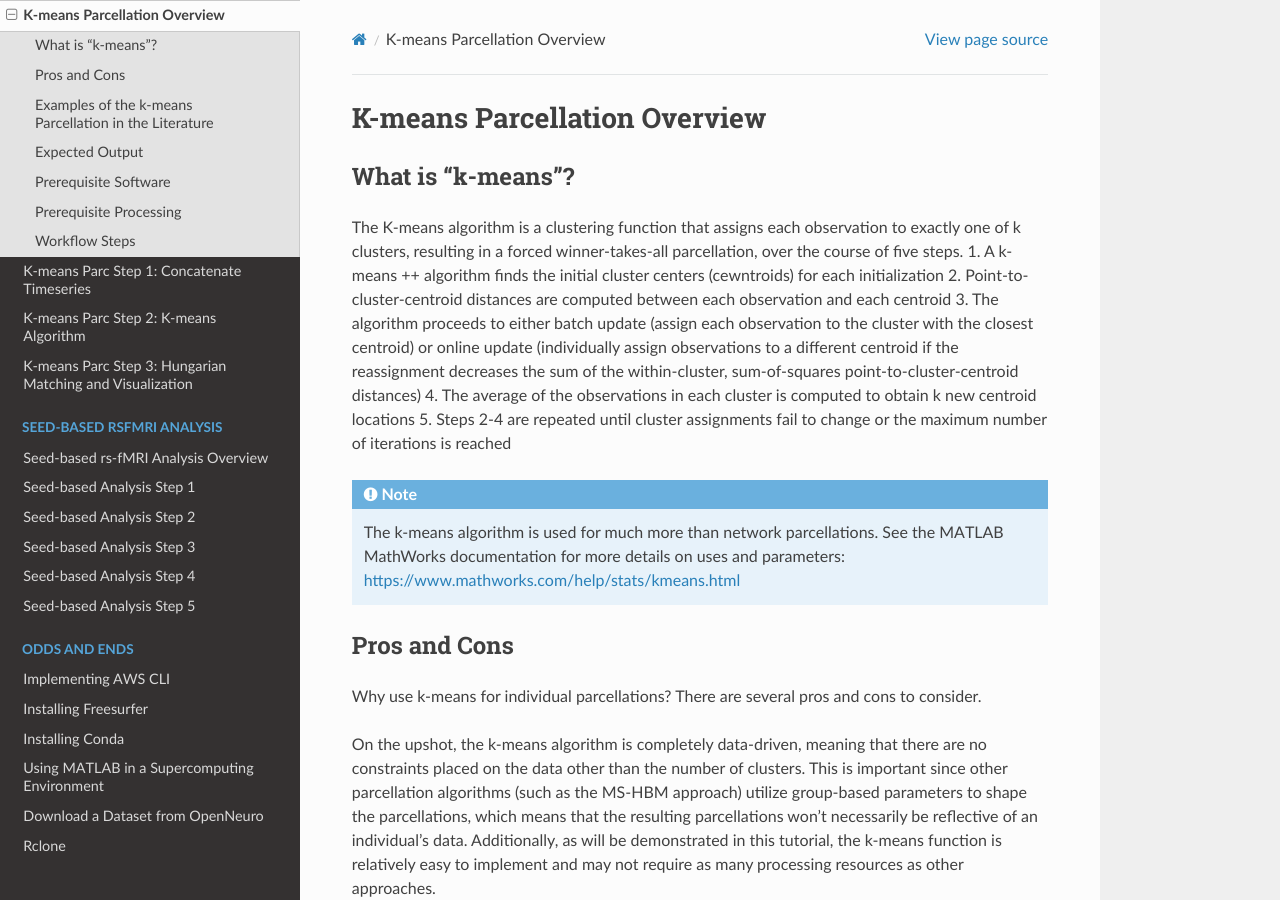
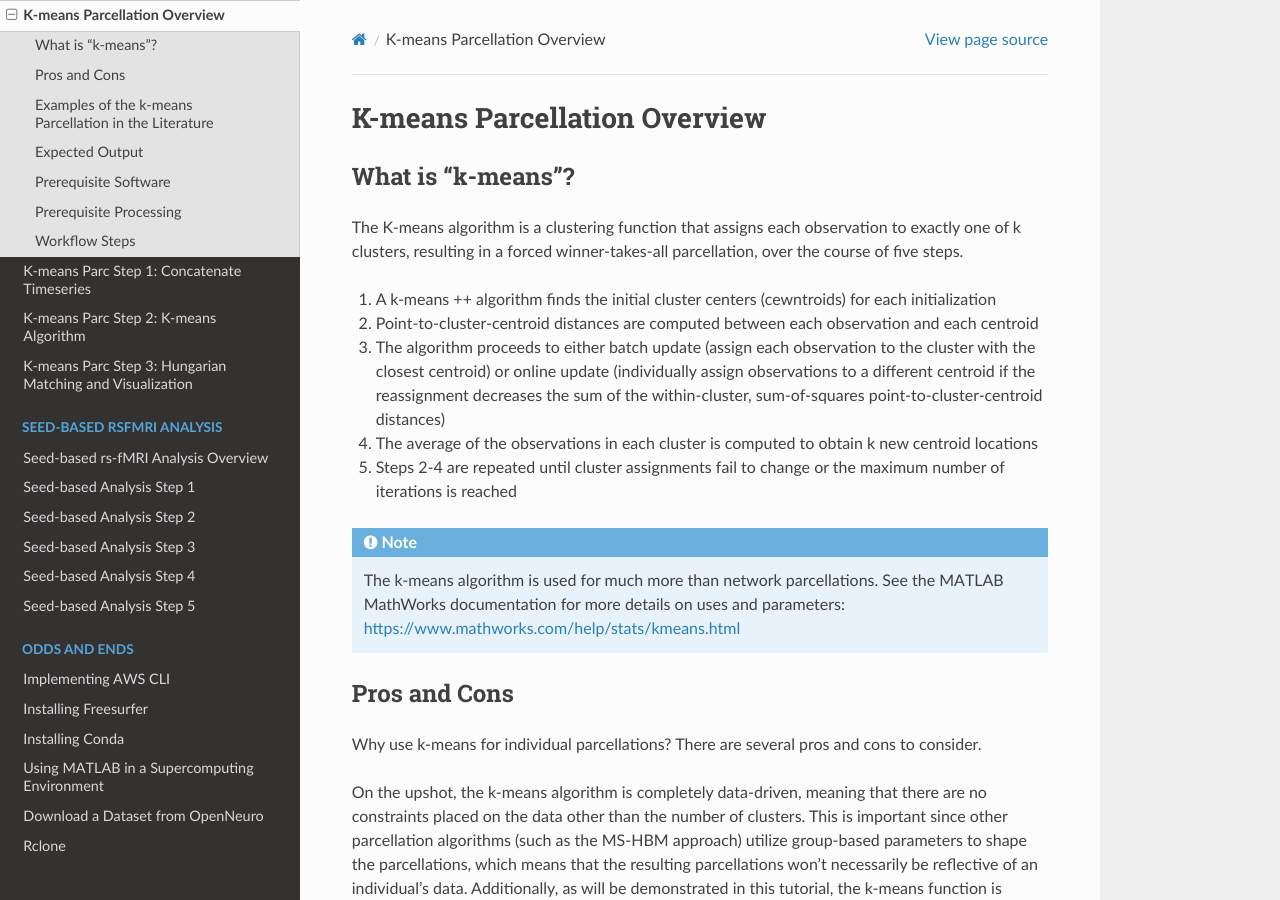
Before and after one commit to peter3200/NeuroDocs, a Sphinx documentation site: the page built from docs/source/kmeans/kmeans_ov.rst, in a window 1280 px wide and 900 px high. Built offline with Sphinx 7.4.7 and the Read the Docs theme 2.0.0, drawn with Linux system fonts in a browser that asks for light colours; some of the changed lines change nothing that is shown; some of the changed text lies outside the part shown.

Commit message:
Add files via upload

```diff
--- a/docs/source/kmeans/kmeans_ov.rst
+++ b/docs/source/kmeans/kmeans_ov.rst
@@ -5,6 +5,7 @@
 ******************
 
 The K-means algorithm is a clustering function that assigns each observation to exactly one of k clusters, resulting in a forced winner-takes-all parcellation, over the course of five steps.
+
 1. A k-means ++ algorithm finds the initial cluster centers (cewntroids) for each initialization
 2. Point-to-cluster-centroid distances are computed between each observation and each centroid
 3. The algorithm proceeds to either batch update (assign each observation to the cluster with the closest centroid) or online update (individually assign observations to a different centroid if the reassignment decreases the sum of the within-cluster, sum-of-squares point-to-cluster-centroid distances)
@@ -28,6 +29,10 @@
 ******************************************************
 
 The k-means method has been used previously in the literature to successfully identify the canonical language network and default networks A and B (Braga et al., 2020; Braga & Buckner, 2017; DiNicola et al., 2020).
+
+Braga, R. M., & Buckner, R. L. (2017). Parallel interdigitated distributed networks within the individual estimated by intrinsic functional connectivity. Neuron, 95(2), 457-471.e5. https://doi.org/10.1016/j.neuron.2017.06.038
+Braga, R. M., DiNicola, L. M., Becker, H. C., & Buckner, R. L. (2020). Situating the left-lateralized language network in the broader organization of multiple specialized large-scale distributed networks. Journal of Neurophysiology, 124(5), Art. 5. https://doi.org/10.1152/jn.00753.2019
+DiNicola, L. M., Braga, R. M., & Buckner, R. L. (2020). Parallel distributed networks dissociate episodic and social functions within the individual. Journal of Neurophysiology, 123(3), Art. 3. https://doi.org/10.1152/jn.00529.2019
 
 Expected Output
 ***************
@@ -64,6 +69,7 @@
 **************
 
 Once preprocessing is completed, we can begin the parcellation pipeline. The workflow consists of the following steps.
+
 1. Concatenate timeseries
 2. k-means function
 3. Hungarian matching and visualization
```
